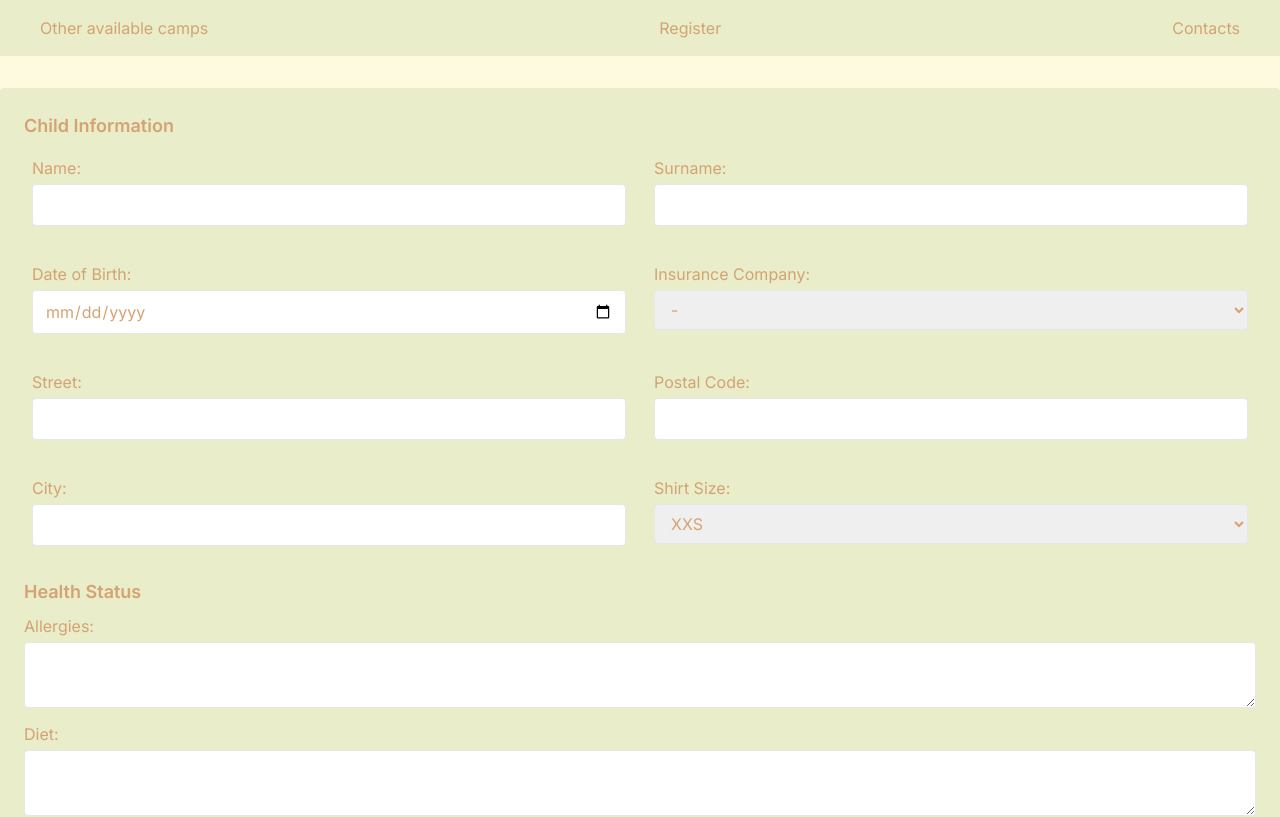
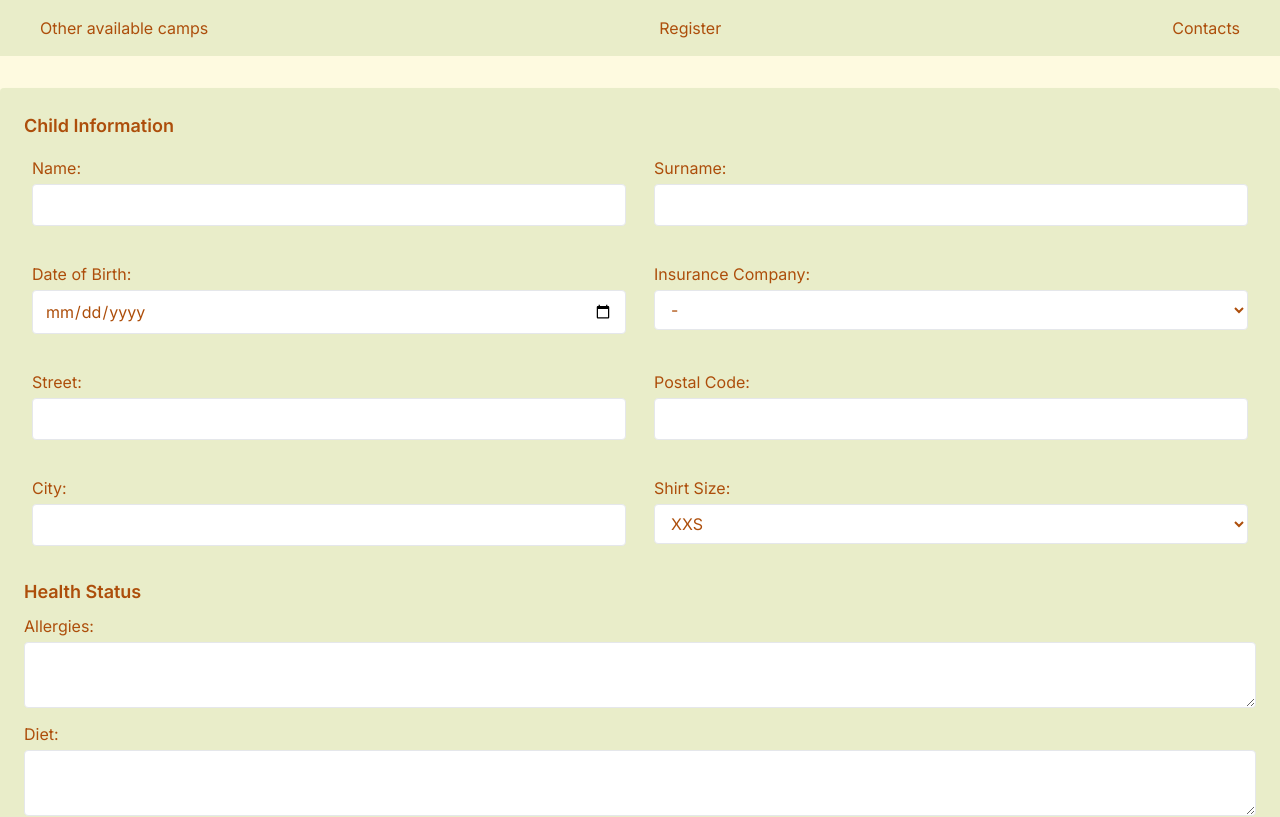
Before and after one commit to xadamec1/CampManager, a Next.js app: page /camp/1/register in a window 1280 px wide. Shown: the top 817 px of the page. Built offline with nearby package versions, Linux system fonts and the light colour scheme.

Commit message:
chore: changed colors to increase accessibility

```diff
--- a/src/app/_components/CampRegisterForm.tsx
+++ b/src/app/_components/CampRegisterForm.tsx
@@ -67,7 +67,7 @@ export const CampRegisterForm: React.FC = () => {
 	return (
 		<form
 			onSubmit={method.handleSubmit(onSubmit)}
-			className=" mx-auto mt-8 rounded bg-default-card p-6 shadow-md"
+			className="mx-auto mt-8 rounded bg-default-card p-6 shadow-md [&>div>label>*]:bg-white"
 		>
 			<FormProvider {...method}>
 				{/* Part 1: Child Section */}
--- a/tailwind.config.ts
+++ b/tailwind.config.ts
@@ -15,10 +15,10 @@ const config: Config = {
 			},
 			colors: {
 				'default-background': '#FEFAE0',
-				'default-text': '#D4A373',
+				'default-text': '#AD4E0B',
 				'default-button': '#FAEDCD',
 				'default-card': '#E9EDC9',
-				'darker-green': '#CCD5AE'
+				'darker-green': '#737B4C'
 			}
 		}
 	},
```
